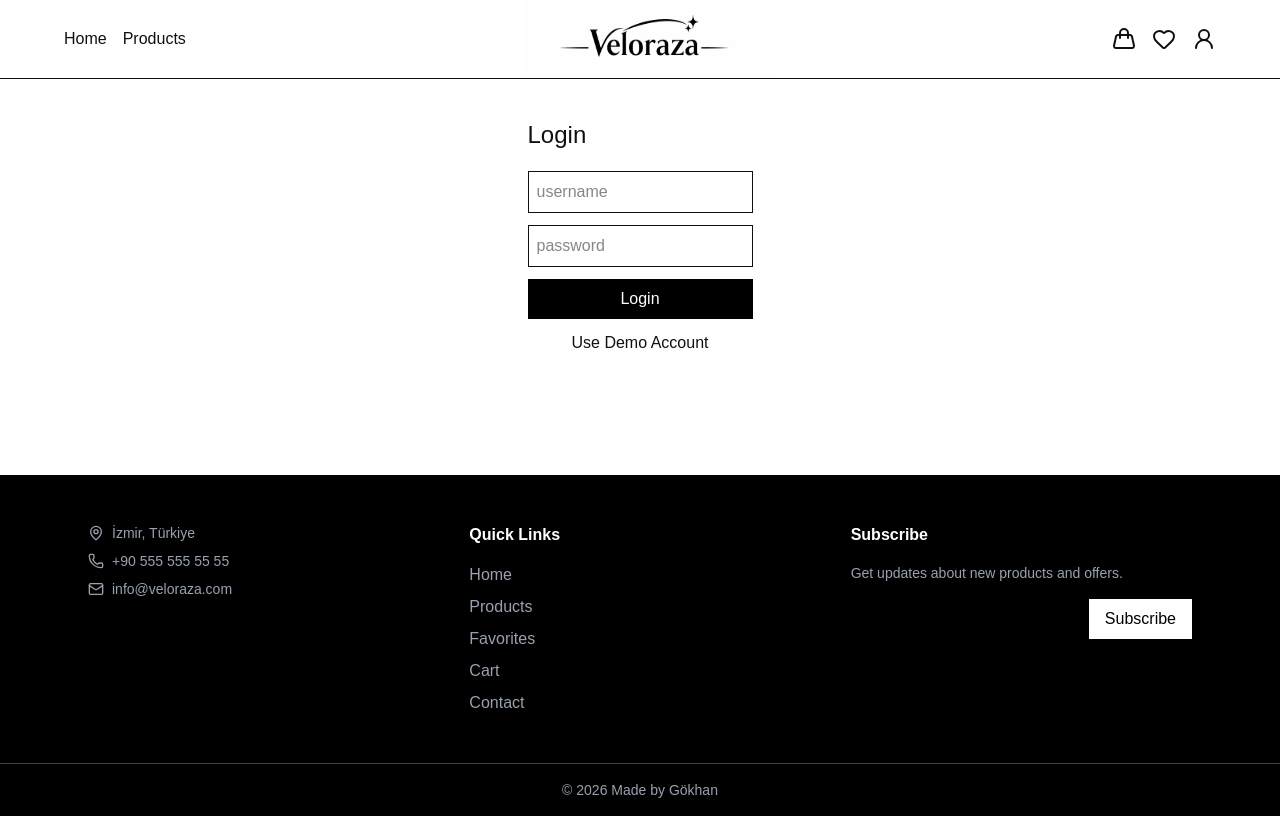
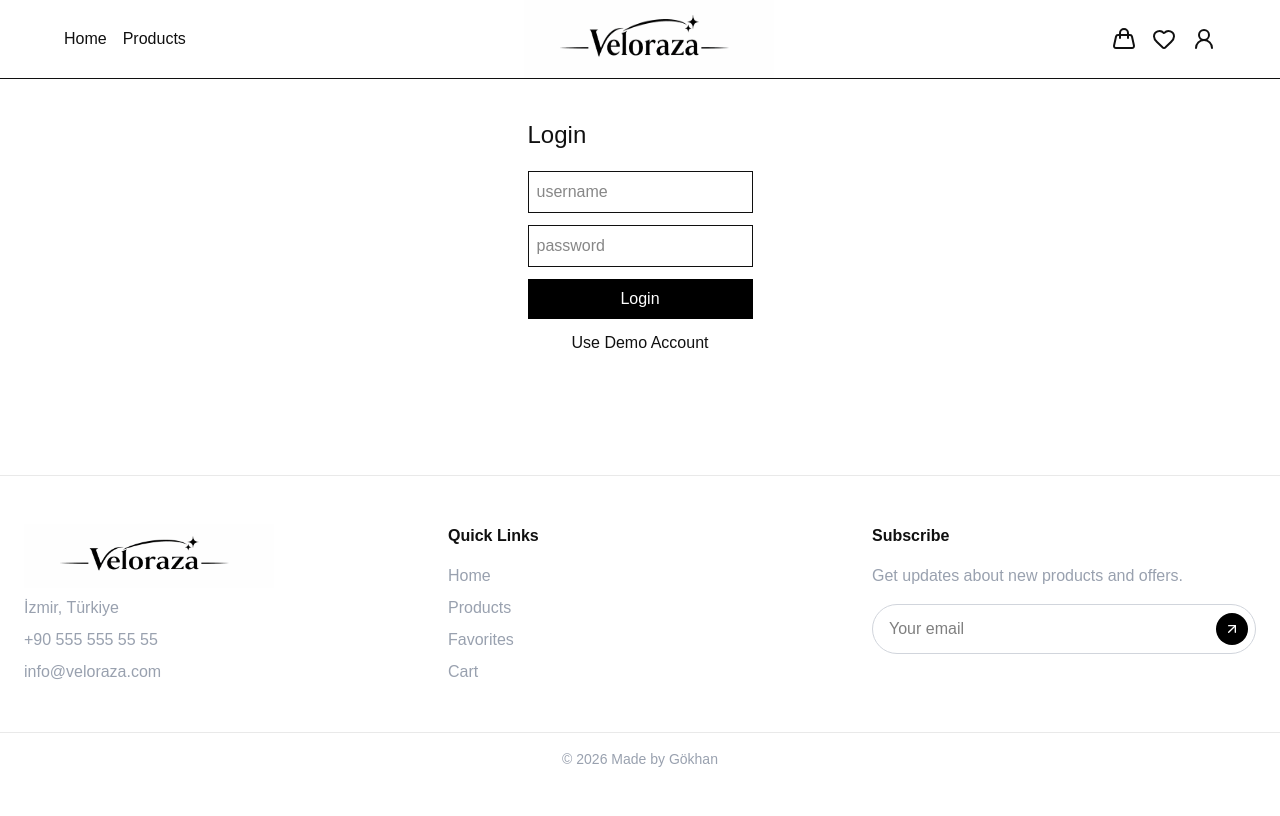
Before and after one commit to Goknc/nextjs-ecommerce, a Next.js app: page /login in a window 1280 px wide. Built offline with nearby package versions, Linux system fonts and the light colour scheme.

Commit message:
UI improvements

```diff
--- a/app/page.tsx
+++ b/app/page.tsx
@@ -1,10 +1,7 @@
 import ProductCard from "@/components/ProductCard";
-import Image from "next/image";
 import { getProducts, getCategories } from "@/lib/api";
 import CategoryCard from "@/components/CategoryCard";
 import HeroSlider from "@/components/HeroSlider"
-
-
 
 export default async function Home() {
   const [products, categories] = await Promise.all([
@@ -18,14 +15,14 @@ export default async function Home() {
         <HeroSlider />
         <h2 className="text-4xl font-medium mx-auto my-16 ">Shop By Categories</h2>
         <div className="grid grid-cols-6 gap-12 max-w-7xl mx-auto">
-          {categories.slice(0,6).map((c)=>(
-            <CategoryCard key={c.id} category={c} />
+          {categories.slice(0,6).map((c,index)=>(
+            <CategoryCard key={index} category={c} />
           ))}
         </div>
         <h2 className="text-4xl font-medium mx-auto my-16">Today's Top Picks</h2>
         <div className="grid grid-cols-4 gap-4 max-w-7xl mx-auto">
-          {products.slice(0,4).map((p)=>(
-            <ProductCard key={p.id} product={p} />
+          {products.slice(0,4).map((p,index)=>(
+            <ProductCard key={index} product={p} />
           ))}
         </div>
       </main>
--- a/app/products/page.tsx
+++ b/app/products/page.tsx
@@ -1,81 +1,83 @@
-import PriceFilter from "@/components/PriceFilter";
-import ProductCard from "@/components/ProductCard";
-import ProductSearch from "@/components/ProductSearch";
-import CategoryFilter from "@/components/CategoryFilter";
-import ProductSort from "@/components/ProductSort";
-import { getCategories } from "@/lib/api";
+import ProductCard from "@/components/ProductCard"
+import ProductSort from "@/components/ProductSort"
+import FilterTrigger from "@/components/FilterTrigger"
+import { getCategories } from "@/lib/api"
 
 async function getProducts() {
   const res = await fetch("https://dummyjson.com/products", {
     cache: "no-store",
-  });
+  })
 
-  const data = await res.json();
-  return data.products;
+  const data = await res.json()
+  return data.products
+}
+
+type SearchParams = {
+  search?: string
+  min?: string
+  max?: string
+  category?: string
+  sort?: string
 }
 
 export default async function ProductsPage({
   searchParams,
 }: {
-  searchParams: Promise<{
-    search?: string;
-    min?: string;
-    max?: string;
-    category?: string;
-    sort?: string;
-  }>;
+  searchParams: Promise<SearchParams>
 }) {
 
-  const params = await searchParams;
+  const params = await searchParams
 
-  const search = params.search?.toLowerCase() || "";
-  const min = Number(params.min) || 0;
-  const max = Number(params.max) || Infinity;
-  const category = params.category || "";
-  const sort = params.sort || "";
+  const search = params.search?.toLowerCase() || ""
+  const min = Number(params.min) || 0
+  const max = Number(params.max) || Infinity
+  const category = params.category || ""
+  const sort = params.sort || ""
 
-  const products = await getProducts();
-  const categories = await getCategories();
+  const products = await getProducts()
+  const categories = await getCategories()
 
   let filteredProducts = products.filter((p: any) => {
 
-    const title = p.title.toLowerCase();
+    const title = p.title.toLowerCase()
 
-    const matchesSearch = title.includes(search);
-    const matchesPrice = p.price >= min && p.price <= max;
-    const matchesCategory = category ? p.category === category : true;
-
-    return matchesSearch && matchesPrice && matchesCategory;
-
-  });
+    return (
+      title.includes(search) &&
+      p.price >= min &&
+      p.price <= max &&
+      (category ? p.category === category : true)
+    )
+  })
 
   if (sort === "price-asc") {
-    filteredProducts = filteredProducts.sort((a:any,b:any)=>a.price - b.price);
+    filteredProducts = filteredProducts.sort(
+      (a: any, b: any) => a.price - b.price
+    )
   }
 
   if (sort === "price-desc") {
-    filteredProducts = filteredProducts.sort((a:any,b:any)=>b.price - a.price);
+    filteredProducts = filteredProducts.sort(
+      (a: any, b: any) => b.price - a.price
+    )
   }
 
   return (
     <div className="max-w-6xl mx-auto p-10">
 
-      <h1 className="text-2xl font-bold mb-8">All Products</h1>
+      <h1 className="text-2xl font-bold mb-8">
+        All Products
+      </h1>
 
-      <CategoryFilter categories={categories} />
-
-      <ProductSearch />
-
-      <PriceFilter />
+      <FilterTrigger categories={categories} />
 
       <ProductSort />
 
-      <div className="grid grid-cols-4 gap-6">
-        {filteredProducts.map((p:any)=>(
+      <div className="grid grid-cols-4 gap-6 mt-6">
+        {filteredProducts.map((p: any) => (
           <ProductCard key={p.id} product={p} />
         ))}
       </div>
 
     </div>
-  );
+  )
 }
--- a/components/CategoryFilter.tsx
+++ b/components/CategoryFilter.tsx
@@ -13,10 +13,13 @@ export default function CategoryFilter({ categories }:any) {
     }
 
     return (
-        <div className="flex gap-3 mb-3">
+        <>
+        <h3 className="mb-5 mt-5 text-xl">Categories</h3>
+        <div className="flex flex-col gap-3 mb-3 max-h-80 overflow-auto">
             {categories.map((cat:any)=>(
-                <button key={cat.id} onClick={()=>handleCategory(cat.slug)} className="border px-3 py-1">{cat.name}</button>
+                <button key={cat.id} onClick={()=>handleCategory(cat.slug)} className="text-left px-3 py-1">{cat.name}</button>
             ))}
         </div>
+        </>
     )
 }
--- /dev/null
+++ b/components/FilterSidebar.tsx
@@ -0,0 +1,41 @@
+"use client"
+
+export default function FilterSidebar({
+  open,
+  onClose,
+  children,
+}: {
+  open: boolean
+  onClose: () => void
+  children: React.ReactNode
+}) {
+
+  return (
+
+    <>
+      {open && (
+        <div
+          onClick={onClose}
+          className="fixed inset-0 bg-black/50 z-40"
+        />
+      )}
+
+      <div
+        className={`fixed top-0 left-0 h-full w-100 bg-white z-50 p-6 transition-transform duration-300 ${
+          open ? "translate-x-0" : "-translate-x-full"
+        }`}
+      >
+
+        <button
+          onClick={onClose}
+          className="mb-4 text-xl"
+        >
+          ✕
+        </button>
+
+        {children}
+
+      </div>
+    </>
+  )
+}
--- /dev/null
+++ b/components/FilterTrigger.tsx
@@ -0,0 +1,29 @@
+"use client"
+
+import { useState } from "react"
+import FilterSidebar from "@/components/FilterSidebar"
+import CategoryFilter from "@/components/CategoryFilter"
+import ProductSearch from "@/components/ProductSearch"
+import PriceFilter from "@/components/PriceFilter"
+
+export default function FilterTrigger({ categories }: { categories: any[] }) {
+
+  const [open, setOpen] = useState(false)
+
+  return (
+    <>
+      <button
+        onClick={() => setOpen(true)}
+        className="border px-4 py-2 mb-4"
+      >
+        Filters
+      </button>
+
+      <FilterSidebar open={open} onClose={() => setOpen(false)}>
+        <CategoryFilter categories={categories} />
+        <ProductSearch />
+        <PriceFilter />
+      </FilterSidebar>
+    </>
+  )
+}
--- a/components/Footer.tsx
+++ b/components/Footer.tsx
@@ -1,31 +1,35 @@
 "use client"
 
-import { Globe } from "lucide-react"
-import { MapPin, Phone, Mail } from "lucide-react"
 import Link from "next/link"
+import Image from "next/image"
+import { ArrowUpRight } from "lucide-react";
 
 export default function Footer() {
 
   return (
 
-    <footer className="bg-black text-white mt-20">
+    <footer className="bg-white text-[#696E73] mt-20 border-t border-[#E9E9E9]">
 
-      <div className="max-w-6xl mx-auto px-6 py-12 grid grid-cols-1 md:grid-cols-3 gap-10">
+      <div className="max-w-7xl mx-auto px-6 py-12 grid grid-cols-1 md:grid-cols-3 gap-10 text-base">
 
-      <div className="space-y-2 text-gray-400 text-sm">
+      <div className="space-y-2 text-gray-400">
+
+        <Image
+          src="/logo.png"
+          alt="Veloraza logo"
+          width={250}
+          height={20}
+        />
 
         <div className="flex items-center gap-2">
-          <MapPin className="w-4 h-4" />
           <span>İzmir, Türkiye</span>
         </div>
 
         <div className="flex items-center gap-2">
-          <Phone className="w-4 h-4" />
           <span>+90 555 555 55 55</span>
         </div>
 
         <div className="flex items-center gap-2">
-          <Mail className="w-4 h-4" />
           <span>info@veloraza.com</span>
         </div>
 
@@ -33,7 +37,7 @@ export default function Footer() {
 
         <div>
 
-          <h3 className="font-semibold mb-4">
+          <h3 className="font-semibold mb-4 text-[#101010]">
             Quick Links
           </h3>
 
@@ -43,7 +47,6 @@ export default function Footer() {
             <li><Link href="/products">Products</Link></li>
             <li><Link href="/favorites">Favorites</Link></li>
             <li><Link href="/cart">Cart</Link></li>
-            <li><Link href="/contact">Contact</Link></li>
 
           </ul>
 
@@ -51,25 +54,27 @@ export default function Footer() {
 
         <div>
 
-          <h3 className="font-semibold mb-4">
+          <h3 className="font-semibold mb-4 text-[#101010]">
             Subscribe
           </h3>
 
-          <p className="text-gray-400 mb-4 text-sm">
+          <p className="text-gray-400 mb-4">
             Get updates about new products and offers.
           </p>
 
           <div className="flex">
 
-            <input
-              type="email"
-              placeholder="Your email"
-              className="w-full p-2 text-black"
-            />
+            <div className="relative w-full max-w-md">
+              <input
+                type="email"
+                placeholder="Your email"
+                className="w-full py-3 pl-4 pr-12 text-black border border-gray-300 rounded-full focus:outline-none"
+              />
 
-            <button className="bg-white text-black px-4">
-              Subscribe
-            </button>
+              <button className="absolute right-2 top-1/2 -translate-y-1/2 bg-black text-white p-2 rounded-full hover:scale-110 transition">
+                <ArrowUpRight size={16} />
+              </button>
+            </div>
 
           </div>
 
@@ -77,7 +82,7 @@ export default function Footer() {
 
       </div>
 
-      <div className="border-t border-gray-700 text-center py-4 text-sm text-gray-400">
+      <div className="border-t border-[#E9E9E9] text-center py-4 text-sm text-gray-400">
 
         © 2026 Made by Gökhan
 
--- a/components/PriceFilter.tsx
+++ b/components/PriceFilter.tsx
@@ -21,10 +21,14 @@ export default function PriceFilter(){
     }
 
     return(
+        <>
+        <hr/>
+        <h3 className="mb-5 mt-5 text-xl">Filter By Price</h3>
         <form onSubmit={handleFilter} className="mb-6 flex gap-2">
-            <input type="number" placeholder="Min price" value={min} onChange={(e)=>setMin(e.target.value)} className="border p-2 w-32" />
-            <input type="number" placeholder="Max price" value={max} onChange={(e)=>setMax(e.target.value)} className="border p-2 w-32" />
-            <button className="bg-white text-black px-4">Filter</button>
+            <input type="number" placeholder="Min price" value={min} onChange={(e)=>setMin(e.target.value)} className="border p-2 w-32 rounded-lg border-[#e9e9e9]" />
+            <input type="number" placeholder="Max price" value={max} onChange={(e)=>setMax(e.target.value)} className="border p-2 w-32 rounded-lg border-[#e9e9e9]" />
+            <button className="bg-white text-black px-4 border p-2 w-32 rounded-lg border-[#e9e9e9]">Apply</button>
         </form>
+        </>
     )
 }
--- a/components/ProductCard.tsx
+++ b/components/ProductCard.tsx
@@ -1,7 +1,6 @@
 import Link from "next/link";
 
 export default function ProductCard({product}) {
-  console.log(product)
   return (
     <div className='card'>
         <img className="rounded-lg" src={product.images[0]} alt="" />
--- a/components/ProductSearch.tsx
+++ b/components/ProductSearch.tsx
@@ -20,9 +20,13 @@ export default function ProductSearch(){
     }
 
     return(
-        <form onSubmit={handleSearch} className="mb-6">
-            <input type="text" placeholder="Search proct" value={query} onChange={(e)=>setQuery(e.target.value)} className="border p-2 w-80" />
-            <button className="ml-2 px-4 py-2 bg-white text-black">Search</button>
+        <>
+        <hr  className="mt-5" />
+        <h3 className="mb-5 mt-5 text-xl">Search For Product</h3>
+        <form onSubmit={handleSearch} className="mb-6 flex">
+            <input type="text" placeholder="Search proct" value={query} onChange={(e)=>setQuery(e.target.value)} className="border rounded-lg p-2 border-[#e9e9e9] w-80" />
+            <button className="ml-2 px-4 py-2 bg-white text-black border p-2 w-32 rounded-lg border-[#e9e9e9]">Search</button>
         </form>
+        </>
     )
 }
```
